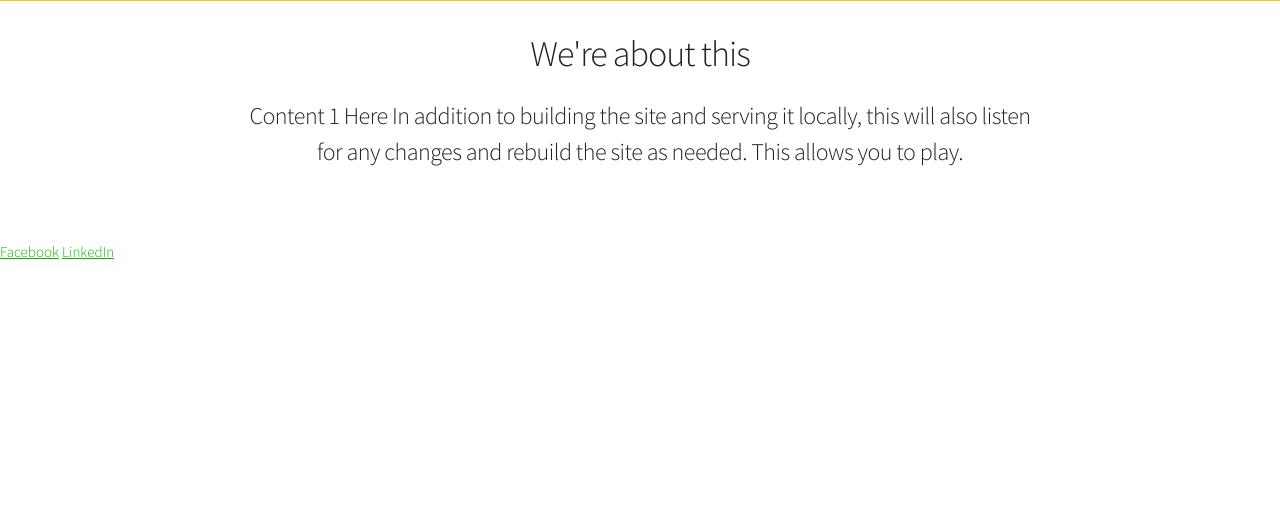
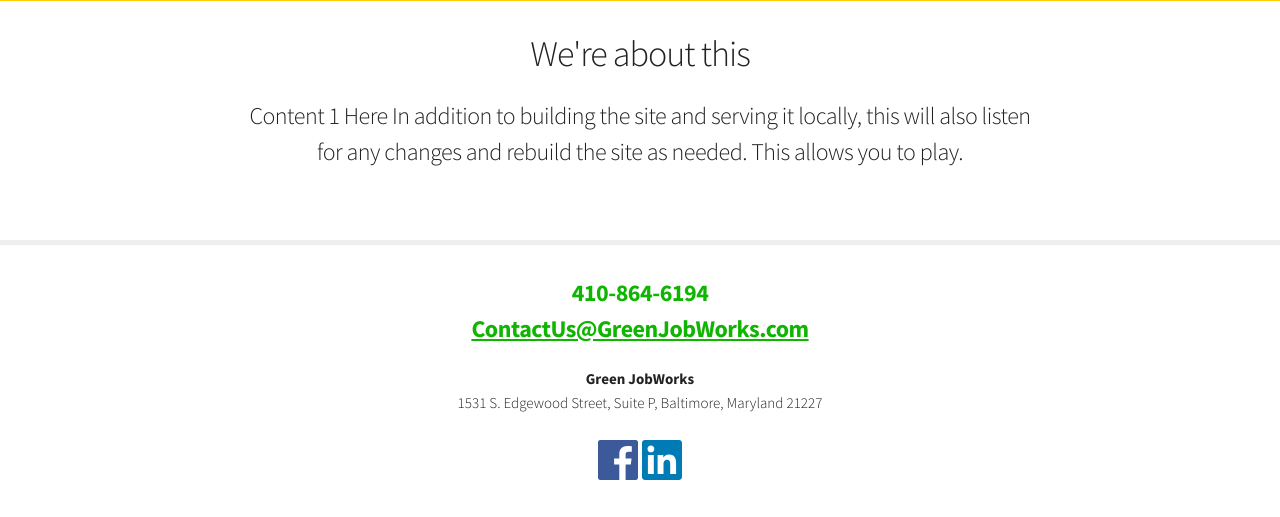
Before and after one commit to boldyellow/greenworks, a PHP site: page / in a window 1280 px wide. Shown: the part 534-1051 px from the top of the page. Before the commit the page ends 793 px from the top, so only its background shows below. Run offline with PHP 8.4, Linux system fonts and the light colour scheme.

Commit message:
Add footer and basic styling

```diff
--- a/css/styles.css
+++ b/css/styles.css
@@ -248,24 +248,24 @@ h2 {
   letter-spacing: -.2rem; }
 
 h3 {
-  font-size: 2.0rem;
+  font-size: 2.4rem;
   line-height: 1.3;
   letter-spacing: -.1rem; }
 
 h4 {
-  font-size: 1.4rem;
+  font-size: 2.0rem;
   line-height: 1.35;
   letter-spacing: -.08rem; }
 
 h5 {
-  font-size: 1.2rem;
+  font-size: 1.8rem;
   line-height: 1.5;
   letter-spacing: -.05rem; }
 
 h6 {
-  font-size: 1rem;
+  font-size: 1.5rem;
   line-height: 1.6;
-  letter-spacing: 0; }
+  letter-spacing: -.01rem; }
 
 @media (min-width: 550px) {
   h1 {
@@ -284,7 +284,7 @@ h6 {
     font-size: 1.9rem; }
 
   h6 {
-    font-size: 1.2rem; } }
+    font-size: 1.5rem; } }
 @media (min-width: 750px) {
   h1 {
     font-size: 5.0rem; }
@@ -302,7 +302,7 @@ h6 {
     font-size: 2.4rem; }
 
   h6 {
-    font-size: 1.5rem; } }
+    font-size: 2.0rem; } }
 p {
   margin-top: 0; }
 
@@ -793,29 +793,29 @@ nav > [type="checkbox"] {
 
   nav ul li {
     margin-left: 25px; } }
-.service-directory {
+.directory {
   background-color: #fc0;
   padding: 2rem 0; }
 
-.service-directory h1 {
+.directory h1 {
   color: #0fb500;
   font-weight: 700;
   padding: 0 0 2rem 0;
   margin: 0; }
 
 @media (min-width: 550px) {
-  .service-directory {
+  .directory {
     padding: 3rem 0; }
 
-  .service-directory h1 {
+  .directory h1 {
     padding: 0 0 3rem 0; } }
 @media (min-width: 750px) {
-  .service-directory {
+  .directory {
     padding: 4rem 0; }
 
-  .service-directory h1 {
+  .directory h1 {
     padding: 0 0 4rem 0; } }
-.service-link {
+.directory-link {
   display: -webkit-box;
   display: -moz-box;
   display: -ms-flexbox;
@@ -828,48 +828,62 @@ nav > [type="checkbox"] {
   text-decoration: none; }
 
 @media (min-width: 550px) {
-  .service-link {
+  .directory-link {
     min-height: 14rem; } }
 @media (min-width: 750px) {
-  .service-link {
+  .directory-link {
     min-height: 16rem; } }
 @media (min-width: 900px) {
-  .service-link {
+  .directory-link {
     min-height: 24rem; } }
-.service-link.staffing {
+.directory-link.staffing {
   background-color: #444; }
-  .service-link.staffing:hover {
+  .directory-link.staffing:hover {
     color: #fcc;
     background-color: blue; }
 
-.service-link.construction {
+.directory-link.construction {
   background-color: #ddd; }
-  .service-link.construction:hover {
+  .directory-link.construction:hover {
     color: #fcc;
     background-color: aqua; }
 
-.service-link.cleaning {
+.directory-link.cleaning {
   background-color: #345; }
-  .service-link.cleaning:hover {
+  .directory-link.cleaning:hover {
     color: #fcc;
     background-color: orange; }
 
-.service-link h3 {
+.directory-link h3 {
   margin: 0 1rem;
   text-align: center;
   font-size: 3rem; }
 
 @media (min-width: 550px) {
-  .service-link h3 {
+  .directory-link h3 {
     font-size: 2.25rem;
     letter-spacing: -0.05rem; } }
 @media (min-width: 750px) {
-  .service-link h3 {
+  .directory-link h3 {
     font-size: 2.5rem; } }
 @media (min-width: 900px) {
-  .service-link h3 {
+  .directory-link h3 {
     font-size: 3rem; } }
 .overview {
   padding: 3rem 0 5rem 0;
   text-align: center;
   min-height: 15rem; }
+
+footer {
+  border-top: 0.5rem solid #eee;
+  padding: 3rem 0;
+  text-align: center; }
+
+footer h5 {
+  font-weight: 700;
+  color: #0fb500; }
+
+.social {
+  display: inline-block;
+  height: 40px;
+  width: 40px; }
--- a/index.html
+++ b/index.html
@@ -60,7 +60,7 @@
 
 
 
-    <section class="service-directory">
+    <section class="directory">
 
 		<div class="container">
 
@@ -72,13 +72,13 @@
 
 			<div class="row">
 
-				<a href="#" class="four columns service-link staffing">
+				<a href="#" class="four columns directory-link staffing">
 					<h3>Staffing</h3>
 				</a>
-				<a href="#" class="four columns service-link construction">
+				<a href="#" class="four columns directory-link construction">
 					<h3>Construction Services</h3>
 				</a>
-				<a href="#" class="four columns service-link cleaning">
+				<a href="#" class="four columns directory-link cleaning">
 					<h3>Cleaning and Janitorial</h3>
 				</a>
 
@@ -105,9 +105,19 @@
 
 
     <footer>
-
-	    <a href="https://www.facebook.com/green.jobworks">Facebook</a>
-	    <a href="https://www.linkedin.com/company/green-jobworks">LinkedIn</a>
+	    <div class="container">
+		    <div class="row">
+			    <div class="twelve columns">
+				    <h5>410-864-6194
+					    <br>
+					    <a href="mailto:ContactUs@GreenJobWorks.com">ContactUs@GreenJobWorks.com</a>
+					</h5>
+					<p><b>Green JobWorks</b><br>1531 S. Edgewood Street, Suite P, Baltimore, Maryland 21227</p>
+			    </div>
+		    </div>
+	    </div>
+	    <a class="social" href="https://www.facebook.com/green.jobworks"><svg xmlns="http://www.w3.org/2000/svg" xmlns:xlink="http://www.w3.org/1999/xlink" version="1.1" id="Layer_1" x="0" y="0" viewBox="183.4 -2.4 40 40" enable-background="new 183.4 -2.4 40 40" xml:space="preserve"><metadata><x:xmpmeta xmlns:x="adobe:ns:meta/" x:xmptk="Adobe XMP Core 5.6-c067 79.157747, 2015/03/30-23:40:42        "><rdf:RDF xmlns:rdf="http://www.w3.org/1999/02/22-rdf-syntax-ns#"><rdf:Description rdf:about=""/></rdf:RDF></x:xmpmeta></metadata><path id="Blue_1_" fill="#3C5A99" d="M221.2 37.6c1.2 0 2.2-1 2.2-2.2V-0.2c0-1.2-1-2.2-2.2-2.2h-35.6c-1.2 0-2.2 1-2.2 2.2v35.6c0 1.2 1 2.2 2.2 2.2H221.2z"/><path id="f" fill="#FFFFFF" d="M211 37.6V22.1h5.2l0.8-6h-6v-3.9c0-1.7 0.5-2.9 3-2.9l3.2 0V3.8c-0.6-0.1-2.5-0.2-4.7-0.2 -4.6 0-7.8 2.8-7.8 8V16h-5.2v6h5.2v15.5H211z"/></svg></a>
+	    <a class="social" href="https://www.linkedin.com/company/green-jobworks"><svg xmlns="http://www.w3.org/2000/svg" xmlns:xlink="http://www.w3.org/1999/xlink" version="1.1" id="Layer_1" x="0" y="0" viewBox="0 0 40 40" enable-background="new 0 0 40 40" xml:space="preserve"><metadata><x:xmpmeta xmlns:x="adobe:ns:meta/" x:xmptk="Adobe XMP Core 5.6-c067 79.157747, 2015/03/30-23:40:42        "><rdf:RDF xmlns:rdf="http://www.w3.org/1999/02/22-rdf-syntax-ns#"><rdf:Description rdf:about=""/></rdf:RDF></x:xmpmeta></metadata><path fill="#007BB6" d="M37 0H3C1.3 0 0 1.3 0 2.9v34.2C0 38.7 1.3 40 3 40H37c1.6 0 3-1.3 3-2.9V2.9C40 1.3 38.7 0 37 0z"/><path fill="#FFFFFF" d="M5.9 15h5.9v19.1H5.9V15zM8.9 5.5c1.9 0 3.4 1.5 3.4 3.4 0 1.9-1.5 3.4-3.4 3.4 -1.9 0-3.4-1.5-3.4-3.4C5.5 7 7 5.5 8.9 5.5"/><path fill="#FFFFFF" d="M15.6 15h5.7v2.6h0.1c0.8-1.5 2.7-3.1 5.6-3.1 6 0 7.1 4 7.1 9.1v10.5h-5.9v-9.3c0-2.2 0-5.1-3.1-5.1 -3.1 0-3.6 2.4-3.6 4.9v9.4h-5.9V15z"/></svg></a>
 
     </footer>
 
--- a/scss/base/_typography.scss
+++ b/scss/base/_typography.scss
@@ -9,10 +9,10 @@ h1, h2, h3, h4, h5, h6 {
 
 h1 { font-size: 3.2rem; line-height: 1.2;  letter-spacing: -.2rem;  }
 h2 { font-size: 2.6rem; line-height: 1.25; letter-spacing: -.2rem;  }
-h3 { font-size: 2.0rem; line-height: 1.3;  letter-spacing: -.1rem;  }
-h4 { font-size: 1.4rem; line-height: 1.35; letter-spacing: -.08rem; }
-h5 { font-size: 1.2rem; line-height: 1.5;  letter-spacing: -.05rem; }
-h6 { font-size: 1rem; line-height: 1.6;  letter-spacing: 0;       }
+h3 { font-size: 2.4rem; line-height: 1.3;  letter-spacing: -.1rem;  }
+h4 { font-size: 2.0rem; line-height: 1.35; letter-spacing: -.08rem; }
+h5 { font-size: 1.8rem; line-height: 1.5;  letter-spacing: -.05rem; }
+h6 { font-size: 1.5rem; line-height: 1.6;  letter-spacing: -.01rem; }
 
 // Larger than phablet
 @media (#{$bp-larger-than-phablet}) {
@@ -21,7 +21,7 @@ h6 { font-size: 1rem; line-height: 1.6;  letter-spacing: 0;       }
 	h3 { font-size: 2.6rem; }
 	h4 { font-size: 2.0rem; }
 	h5 { font-size: 1.9rem; }
-	h6 { font-size: 1.2rem; }
+	h6 { font-size: 1.5rem; }
 }
 
 // Larger than tablet
@@ -31,7 +31,7 @@ h6 { font-size: 1rem; line-height: 1.6;  letter-spacing: 0;       }
   h3 { font-size: 3.6rem; }
   h4 { font-size: 3.0rem; }
   h5 { font-size: 2.4rem; }
-  h6 { font-size: 1.5rem; }
+  h6 { font-size: 2.0rem; }
 }
 
 p {
--- a/scss/custom/_footer.scss
+++ b/scss/custom/_footer.scss
@@ -0,0 +1,16 @@
+footer {
+	border-top: 0.5rem solid #eee;
+	padding: 3rem 0;
+	text-align: center;
+}
+
+footer h5 {
+	font-weight: $font-bold;
+	color: $brand-color;
+}
+
+.social {
+	 display: inline-block;
+	 height: 40px;
+	 width: 40px;
+}
--- a/scss/custom/_home.scss
+++ b/scss/custom/_home.scss
@@ -1,9 +1,9 @@
-.service-directory {
+.directory {
 	background-color: #fc0;
 	padding: 2rem 0;
 }
 
-.service-directory h1 {
+.directory h1 {
 	color: $brand-color;
 	font-weight: $font-bold;
 	padding: 0 0 2rem 0;
@@ -12,11 +12,11 @@
 
 @media (#{$bp-larger-than-phablet}) {
 
-	.service-directory {
+	.directory {
 		padding: 3rem 0;
 	}
 
-	.service-directory h1 {
+	.directory h1 {
 		padding: 0 0 3rem 0;
 	}
 
@@ -24,17 +24,17 @@
 
 @media (#{$bp-larger-than-tablet}) {
 
-	.service-directory {
+	.directory {
 		padding: 4rem 0;
 	}
 
-	.service-directory h1 {
+	.directory h1 {
 		padding: 0 0 4rem 0;
 	}
 
 }
 
-.service-link {
+.directory-link {
 	@include flexbox();
 	align-items: center;
 	min-height: 15rem;
@@ -44,24 +44,24 @@
 }
 
 @media (#{$bp-larger-than-phablet}) {
-	.service-link {
+	.directory-link {
 		min-height: 14rem;
 	}
 }
 
 @media (#{$bp-larger-than-tablet}) {
-	.service-link {
+	.directory-link {
 		min-height: 16rem;
 	}
 }
 
 @media (#{$bp-larger-than-tablet-hd}) {
-	.service-link {
+	.directory-link {
 		min-height: 24rem;
 	}
 }
 
-.service-link.staffing {
+.directory-link.staffing {
 	background-color: #444;
 	&:hover {
 		color: #fcc;
@@ -69,7 +69,7 @@
     }
 }
 
-.service-link.construction {
+.directory-link.construction {
 	background-color: #ddd;
 	&:hover {
 		color: #fcc;
@@ -77,7 +77,7 @@
     }
 }
 
-.service-link.cleaning {
+.directory-link.cleaning {
 	background-color: #345;
 	&:hover {
 		color: #fcc;
@@ -85,7 +85,7 @@
     }
 }
 
-.service-link h3 {
+.directory-link h3 {
 	margin: 0 1rem;
 	text-align: center;
 	font-size: 3rem;
@@ -93,7 +93,7 @@
 
 @media (#{$bp-larger-than-phablet}) {
 
-	.service-link h3 {
+	.directory-link h3 {
 		font-size: 2.25rem;
 		letter-spacing: -0.05rem;
 	}
@@ -101,14 +101,14 @@
 
 @media (#{$bp-larger-than-tablet}) {
 
-	.service-link h3 {
+	.directory-link h3 {
 		font-size: 2.5rem;
 	}
 }
 
 @media (#{$bp-larger-than-tablet-hd}) {
 
-	.service-link h3 {
+	.directory-link h3 {
 		font-size: 3rem;
 	}
 }
```
